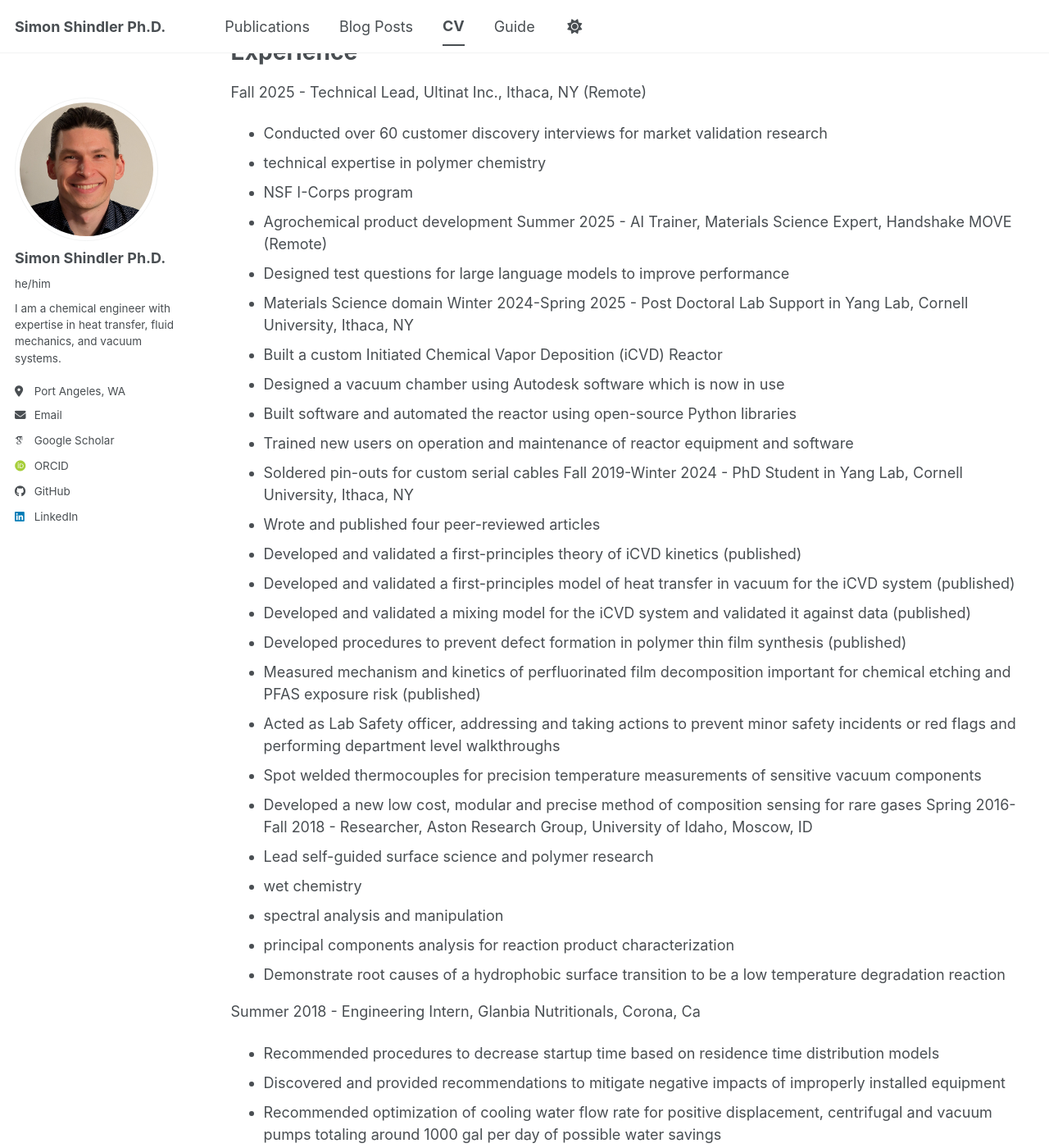
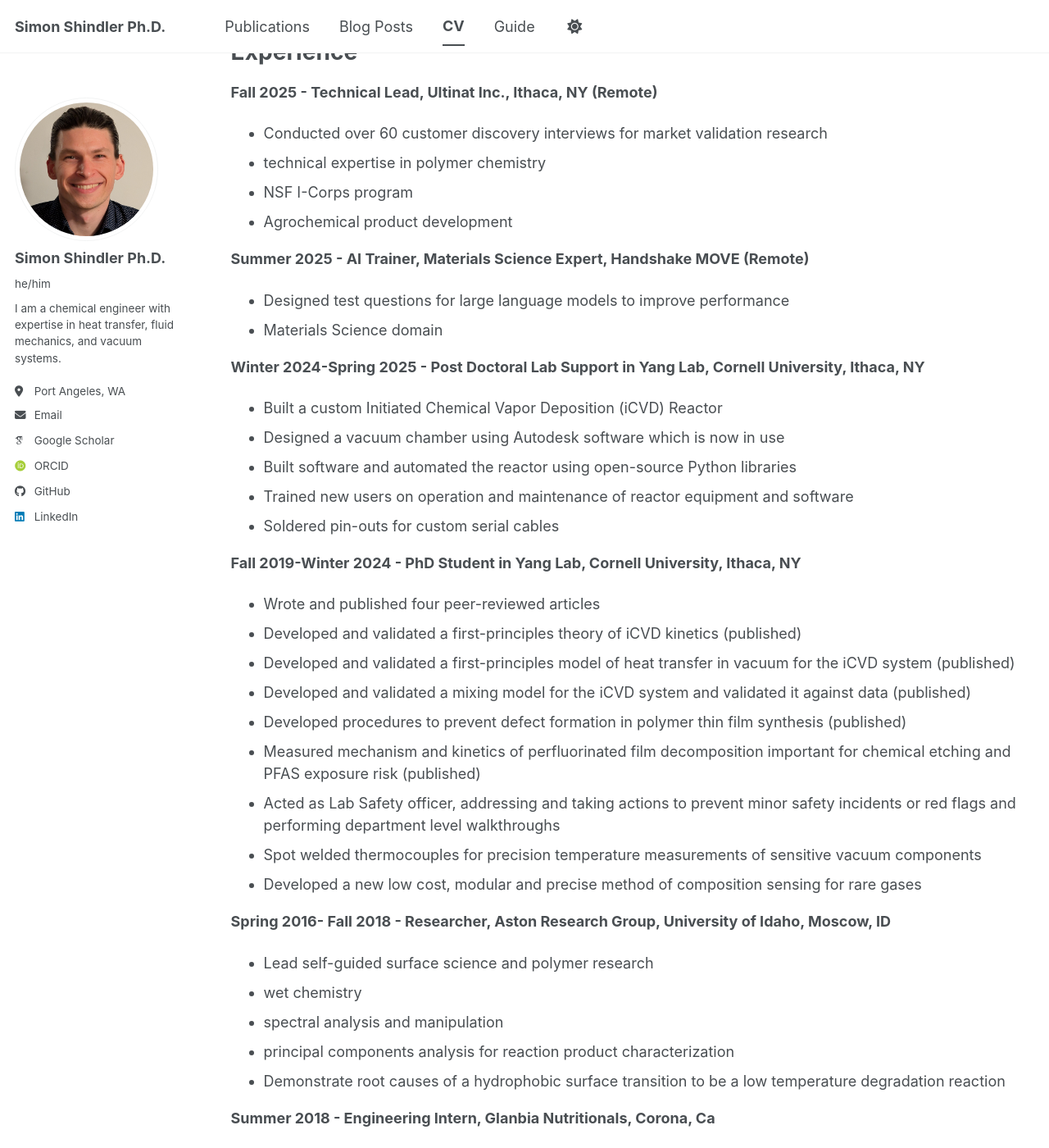
Before and after one commit to sgshindler/sgshindler.github.io, a Jekyll site: the page built from _pages/cv.md, in a window 1280 px wide and 1400 px high, scrolled down 229 px. Shown: the whole window at 82% size. Built offline with Jekyll 4.4.1, drawn with Linux system fonts in a browser that asks for light colours; some web fonts are replaced; a script bundle is joined from its source files by our own code; library files that are not in the unit come from our copies; some of the changed text lies outside the part shown.

Commit message:
Update cv.md

```diff
--- a/_pages/cv.md
+++ b/_pages/cv.md
@@ -16,21 +16,24 @@ Education
 
 Experience
 ======
-Fall 2025 - Technical Lead, Ultinat Inc., Ithaca, NY (Remote)
+**Fall 2025 - Technical Lead, Ultinat Inc., Ithaca, NY (Remote)**
 * Conducted over 60 customer discovery interviews for market validation research
 * technical expertise in polymer chemistry
 * NSF I-Corps program
 * Agrochemical product development
-Summer 2025 - AI Trainer, Materials Science Expert, Handshake MOVE (Remote)
+
+**Summer 2025 - AI Trainer, Materials Science Expert, Handshake MOVE (Remote)**
 * Designed test questions for large language models to improve performance
 * Materials Science domain
-Winter 2024-Spring 2025 - Post Doctoral Lab Support in Yang Lab, Cornell University, Ithaca, NY
+
+**Winter 2024-Spring 2025 - Post Doctoral Lab Support in Yang Lab, Cornell University, Ithaca, NY**
 * Built a custom Initiated Chemical Vapor Deposition (iCVD) Reactor
 * Designed a vacuum chamber using Autodesk software which is now in use
 * Built software and automated the reactor using open-source Python libraries
 * Trained new users on operation and maintenance of reactor equipment and software
 * Soldered pin-outs for custom serial cables
-Fall 2019-Winter 2024 - PhD Student in Yang Lab, Cornell University, Ithaca, NY
+
+**Fall 2019-Winter 2024 - PhD Student in Yang Lab, Cornell University, Ithaca, NY**
 * Wrote and published four peer-reviewed articles
 * Developed and validated a first-principles theory of iCVD kinetics (published)
 * Developed and validated a first-principles model of heat transfer in vacuum for the iCVD system (published)
@@ -40,14 +43,15 @@ Fall 2019-Winter 2024 - PhD Student in Yang Lab, Cornell University, Ithaca, NY
 * Acted as Lab Safety officer, addressing and taking actions to prevent minor safety incidents or red flags and performing department level walkthroughs
 * Spot welded thermocouples for precision temperature measurements of sensitive vacuum components
 * Developed a new low cost, modular and precise method of composition sensing for rare gases
-Spring 2016- Fall 2018 - Researcher, Aston Research Group, University of Idaho, Moscow, ID
+
+**Spring 2016- Fall 2018 - Researcher, Aston Research Group, University of Idaho, Moscow, ID**
 * Lead self-guided surface science and polymer research
 * wet chemistry
 * spectral analysis and manipulation
 * principal components analysis for reaction product characterization
 * Demonstrate root causes of a hydrophobic surface transition to be a low temperature degradation reaction
 
-Summer 2018 - Engineering Intern, Glanbia Nutritionals, Corona, Ca
+**Summer 2018 - Engineering Intern, Glanbia Nutritionals, Corona, Ca**
 * Recommended procedures to decrease startup time based on residence time distribution models
 * Discovered and provided recommendations to mitigate negative impacts of improperly installed equipment
 * Recommended optimization of cooling water flow rate for positive displacement, centrifugal and vacuum pumps totaling around 1000 gal per day of possible water savings
@@ -60,12 +64,14 @@ Summer 2018 - Engineering Intern, Glanbia Nutritionals, Corona, Ca
 * Discovered incorrect installation of a vacuum pump indicating available savings of up to 15000 gallons per day while operating
 * Determined meaning of flow totalizer readings and corrected a misattribution of water losses
 * Provided recommendations for proper chemical storage
-Summer 2016 - Biological Science Aide, USDA-ARS, Adams, OR
+
+**Summer 2016 - Biological Science Aide, USDA-ARS, Adams, OR**
 * Analyzed near infrared (NIR) spectra in De Light and Excel using chemometric techniques to calibrate an on-combine protein sensor for wheat
 * Collected NIR spectra of wheat samples to determine protein content
 * Collected gas samples for determining greenhouse gas emissions from soil and plant matter
 * Conducted soil moisture analysis on soil samples
-Fall 2015 - Spring 2016 - Disability Support Services Notetaker: University of Idaho, Moscow, ID
+
+**Fall 2015 - Spring 2016 - Disability Support Services Notetaker: University of Idaho, Moscow, ID**
 * Took lecture notes for students with disabilities under the Americans with Disabilities Act
 
 Skills
@@ -86,24 +92,24 @@ Publications
 
 Service and leadership
 ======
-Spring 2025-present - President, Scientific Vitality Coalition, Montreal, QC (Remote)
+**Spring 2025-present - President, Scientific Vitality Coalition, Montreal, QC (Remote)**
 * Executive function for a small team
 * Manage weekly meetings and initiatives
 * Volunteer capacity
 
-Summer 2025-Fall 2025 - Olympic National Park, Port Angeles, WA
+**Summer 2025-Fall 2025 - Olympic National Park, Port Angeles, WA**
 * Volunteered on mountain lakes biological survey for Lake Lacrosse
 
-Fall 2015-Summer 2019 - University of Idaho Humanitarian Engineering Corps
+**Fall 2015-Summer 2019 - University of Idaho Humanitarian Engineering Corps**
 * Acted as secretary by taking meeting minutes and coordinating club events and fundraisers
 * Acted as fundraising chair, taking responsibility for raising sufficient funds to travel
 * Implemented water system development in Carani, Bolivia
 * Coordinated efforts to increase local service
 
-Fall 2020- Spring 2020 - Cornell Contra Dance Graduate Student Association
+**Fall 2020- Spring 2020 - Cornell Contra Dance Graduate Student Association**
 * Act as treasurer and help coordinate dances
 
-Fall 2020- Winter 2025 - Chemical Engineering Graduate Student Association (Cornell)
+**Fall 2020- Winter 2025 - Chemical Engineering Graduate Student Association (Cornell)**
 * Served as a representative for PhD students during all years of PhD
 * Organized events over the COVID-19 pandemic to facilitate community in the department
 * Served as vice president of the organization during the 2022/2023 academic year
```
